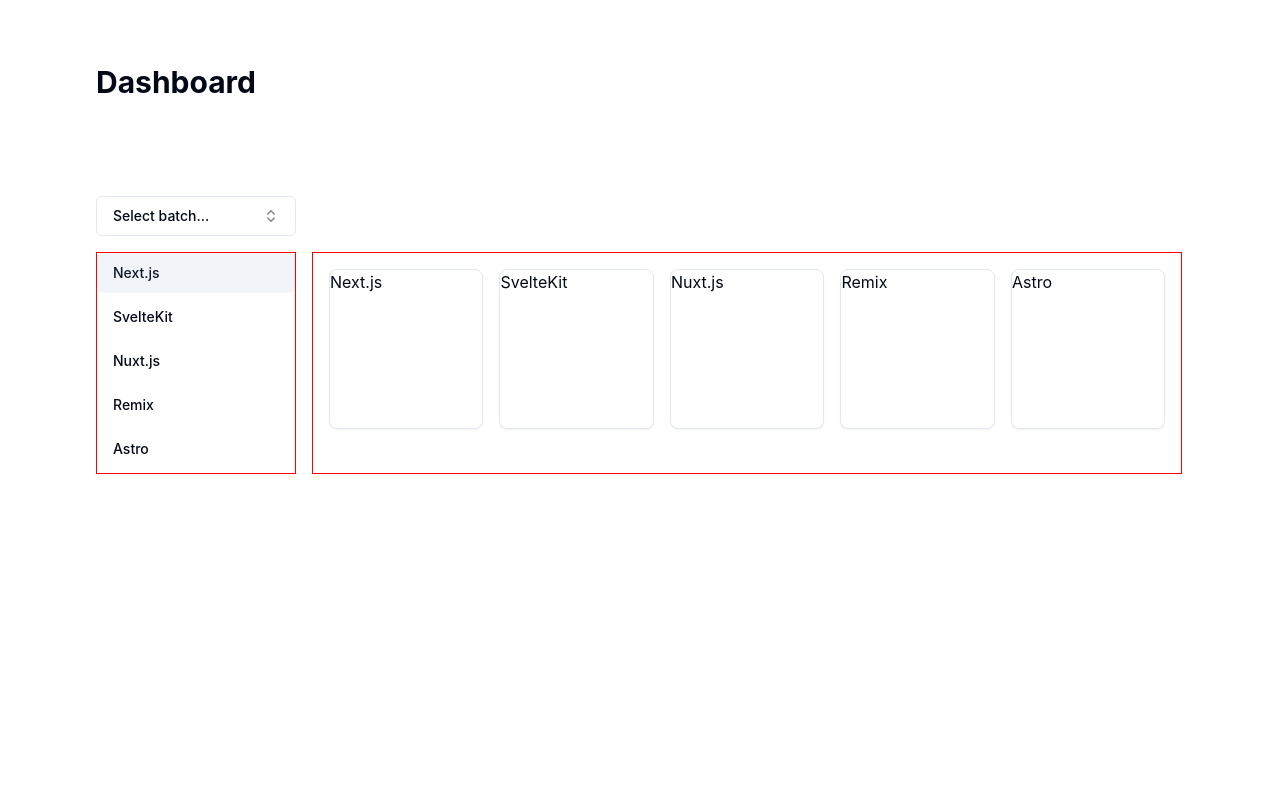
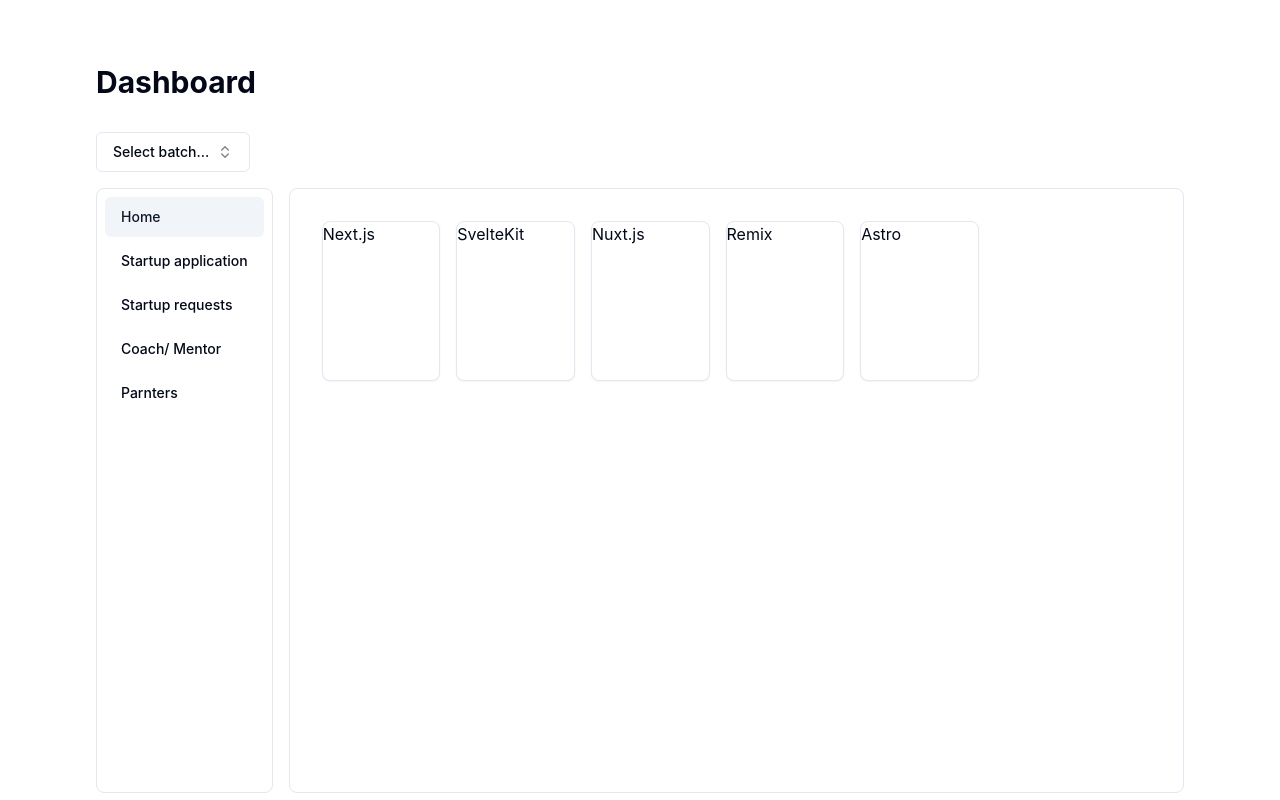
Before and after one commit to swyss/hack-42, a React (Vite) app in the folder frontend/: page /dashboard in a window 1280 px wide. Built offline with nearby package versions, Linux system fonts and the light colour scheme.

Commit message:
ADD: refactor dashboard

```diff
--- a/frontend/src/App.css
+++ b/frontend/src/App.css
@@ -3,6 +3,12 @@
   padding: 0;
   margin: 0;
   scroll-behavior: smooth;
+}
+
+html, body {
+  margin: 0;
+  padding: 0;
+  overflow: hidden; /* Prevents scrolling */
 }
 
 body {
@@ -22,6 +28,10 @@
 
 .debug {
   border: 1px solid red;
+}
+
+.fullHeightDiv {
+  height: 100vh;
 }
 
 .section__padding {
--- a/frontend/src/pages/Coach.jsx
+++ b/frontend/src/pages/Coach.jsx
@@ -54,11 +54,11 @@
   ];
 
   return (
-    <div className="section__padding">
+    <div className="">
       <div>
         <h1 className="text-3xl font-bold">Coach</h1>
       </div>
-      <div className="mt-24">
+      <div className="mt-8">
         <div>
 
         </div>
--- a/frontend/src/pages/Dashboard.jsx
+++ b/frontend/src/pages/Dashboard.jsx
@@ -1,8 +1,9 @@
-import React from "react";
+import React, { useEffect } from "react";
 import { useState } from "react";
 import { Check, ChevronsUpDown } from "lucide-react";
 import { cn } from "@/lib/utils";
 import { Button } from "@/components/ui/button";
+import { useNavigate } from "react-router-dom";
 import {
   Command,
   CommandEmpty,
@@ -25,6 +26,31 @@
   CardHeader,
   CardTitle,
 } from "@/components/ui/card";
+import Coach from "./Coach";
+import Patrners from "./Partners";
+
+const menu = [
+  {
+    label: "Home",
+    link: "/home",
+  },
+  {
+    label: "Startup application",
+    link: "/application",
+  },
+  {
+    label: "Startup requests",
+    link: "/request",
+  },
+  {
+    label: "Coach/ Mentor",
+    link: "/coach",
+  },
+  {
+    label: "Parnters",
+    link: "/parners",
+  },
+];
 
 const frameworks = [
   {
@@ -49,25 +75,48 @@
   },
 ];
 
+const StartupOwerview = () => {
+  return (
+    <div className="w-4/5 p-4">
+      <div className="grid grid-cols-5 gap-4">
+        {frameworks.map((item, index) => (
+          <div className="cursor-pointer">
+            <Card className="h-40">{item.label}</Card>
+          </div>
+        ))}
+      </div>
+    </div>
+  );
+};
+
+const views = [<StartupOwerview />, <Coach />, <Patrners />];
+
 const Dashboard = () => {
+  const navigate = useNavigate();
   const [open, setOpen] = React.useState(false);
   const [value, setValue] = React.useState("");
   const [activeIndex, setActiveIndex] = useState(0);
+  const [viewIndex, setViewIndex] = useState(0);
+
+  useEffect(() => {
+    console.log("load startup application");
+    console.log("load startup request");
+  });
 
   return (
-    <div className="section__padding">
+    <div className="section__padding fullHeightDiv">
       <div>
         <h1 className="text-3xl font-bold">Dashboard</h1>
       </div>
-      <div className="mt-24">
-        <div>
+      <div className="mt-8 h-full w-full">
+        <div className="w-1/6">
           <Popover open={open} onOpenChange={setOpen}>
             <PopoverTrigger asChild>
               <Button
                 variant="outline"
                 role="combobox"
                 aria-expanded={open}
-                className="w-[200px] justify-between"
+                className="justify-between"
               >
                 {value
                   ? frameworks.find((framework) => framework.value === value)
@@ -82,7 +131,7 @@
                 <CommandEmpty>No batch found.</CommandEmpty>
                 <CommandGroup>
                   <CommandList>
-                    {frameworks.map((framework) => (
+                    {frameworks.map((framework, index) => (
                       <CommandItem
                         key={framework.value}
                         value={framework.value}
@@ -108,32 +157,35 @@
             </PopoverContent>
           </Popover>
         </div>
-        <div className="w-full flex mt-4">
-          <div className="w-[200px] debug mr-4">
-            <li>
-              {frameworks.map((item, index) => (
-                <ul key={index} className="mb-1">
+        <div className="w-full flex  h-[90%] mt-4">
+          <div className="w-1/6 border rounded-lg mr-4 p-2">
+            <ul>
+              {" "}
+              {/* This ul tag should wrap all list items */}
+              {menu.map((item, index) => (
+                <li key={index} className="mb-1">
+                  {" "}
+                  {/* Each item is an li, not ul */}
                   <Button
                     variant="ghost"
                     className={`w-full justify-start ${
-                      index === activeIndex ? "bg-accent text-accent-foreground" : ""
+                      index === activeIndex
+                        ? "bg-accent text-accent-foreground"
+                        : ""
                     }`}
-                    onClick={() => setActiveIndex(index)}
+                    onClick={() => {
+                      setActiveIndex(index);
+                      setViewIndex(index);
+                    }}
                   >
                     {item.label}
                   </Button>
-                </ul>
+                </li>
               ))}
-            </li>
+            </ul>
           </div>
-          <div className="w-4/5 debug p-4">
-            <div className="grid grid-cols-5 gap-4">
-              {frameworks.map((item, index) => (
-                <div className="cursor-pointer">
-                  <Card className="h-40">{item.label}</Card>
-                </div>
-              ))}
-            </div>
+          <div className="w-full border rounded-lg p-4 relative">
+            {views[viewIndex]}
           </div>
         </div>
       </div>
--- a/frontend/src/pages/Partners.jsx
+++ b/frontend/src/pages/Partners.jsx
@@ -290,11 +290,11 @@
 
 const Patrners = () => {
   return (
-    <div className="section__padding">
+    <div className="">
       <div>
         <h1 className="text-3xl font-bold">Partners START Fellowship</h1>
       </div>
-      <div className="mt-24">
+      <div className="mt-8">
         <AddPartner />
         <ComboboxForm />
         <div className="mt-2">filter</div>
```
